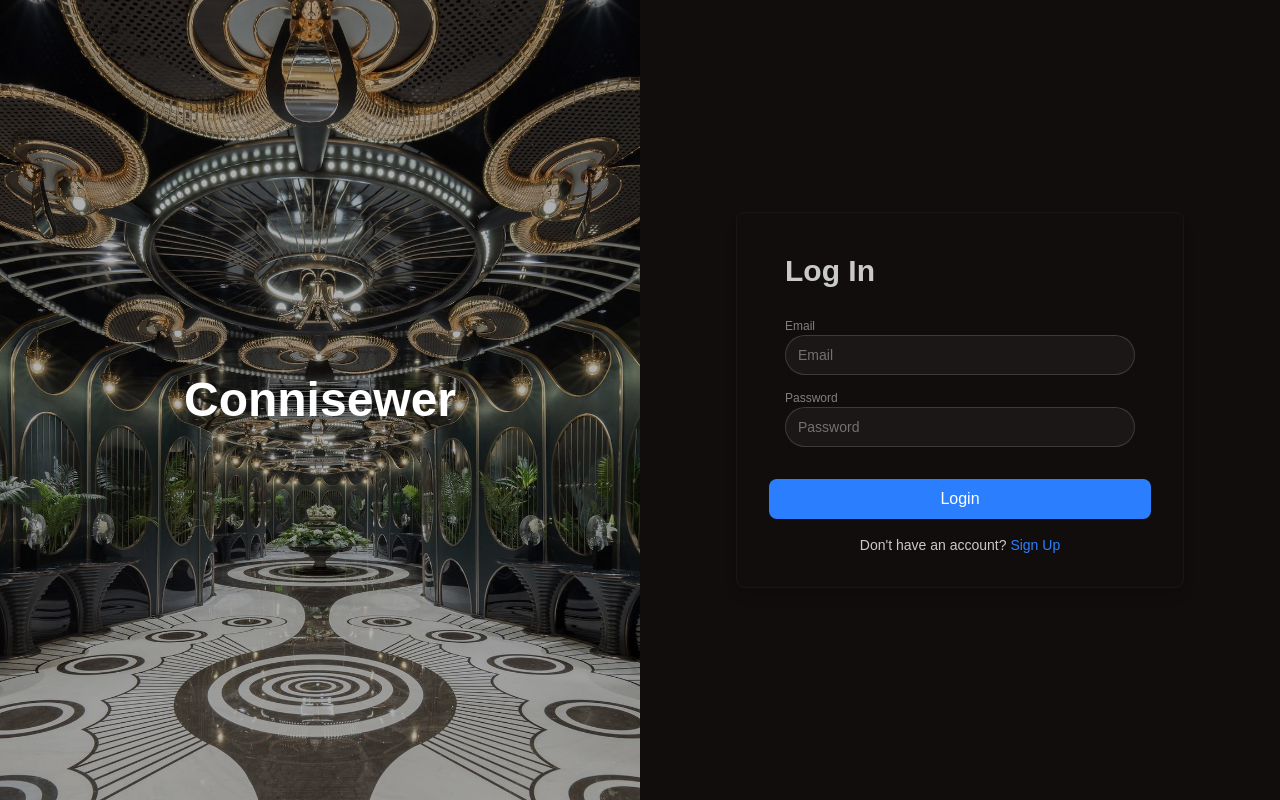
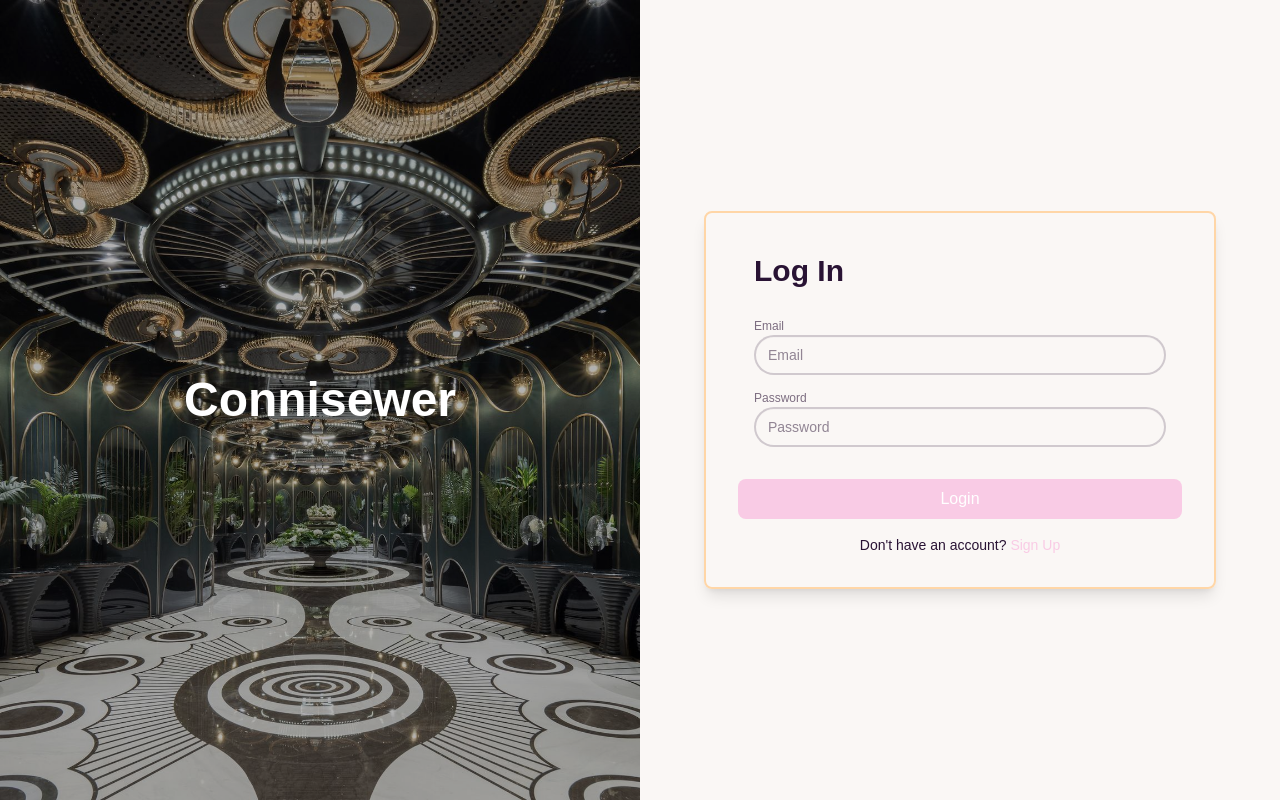
Before and after one commit to joshi-hahahaha/connisewer-frontend, a Next.js app: page /auth in a window 1280 px wide. Built offline with nearby package versions, Linux system fonts and the light colour scheme.

Commit message:
FIX: style.

```diff
--- a/src/app/auth/page.tsx
+++ b/src/app/auth/page.tsx
@@ -1,6 +1,7 @@
 "use client";
 
 import { API } from "@/constants";
+import { useRouter } from "next/navigation";
 import { useState } from "react";
 
 const AuthPage = () => {
@@ -11,6 +12,8 @@ const AuthPage = () => {
     password: "",
     confirmPassword: "",
   });
+
+  const router = useRouter();
 
   const [loading, setLoading] = useState(false);
 
@@ -50,6 +53,10 @@ const AuthPage = () => {
     }
   };
 
+  const handleLogoClick = () => {
+    router.push("/");
+  };
+
   return (
     <div className="flex h-screen">
       {/* Left Side - Background Image */}
@@ -58,13 +65,15 @@ const AuthPage = () => {
         style={{ backgroundImage: "url('/conniseur_background.jpg')" }}
       >
         <div className="w-full h-full bg-black/30 flex justify-center items-center">
-          <div className="text-5xl">Connisewer</div>
+          <div onClick={handleLogoClick} className="text-5xl">
+            Connisewer
+          </div>
         </div>
       </div>
 
       {/* Right Side - Login / Register Form */}
-      <div className="w-1/2 flex items-center justify-center bg-base-300">
-        <div className="w-full max-w-md p-8 border-1 shadow-lg rounded-lg bg-transparent border-base-neutral">
+      <div className="w-1/2 flex items-center justify-center bg-base-100">
+        <div className="w-full max-w-lg p-8 border-2 shadow-lg rounded-lg bg-transparent border-accent ">
           <form onSubmit={handleSubmit}>
             <fieldset className="fieldset border-base-300 p-4 rounded-box">
               <legend className="fieldset-legend text-3xl">
@@ -135,9 +144,10 @@ const AuthPage = () => {
             {/* Submit Button */}
             <button
               type="submit"
-              className="w-full bg-blue-500 text-white mt-4 py-2 rounded-lg hover:bg-blue-600 transition duration-300"
+              className="w-full bg-secondary text-white mt-4 py-2 rounded-lg hover:bg-secondary-content transition duration-300"
               disabled={loading}
             >
+              <div className="text-secondary-content"></div>
               {loading ? "Loading..." : isLogin ? "Login" : "Sign Up"}
             </button>
           </form>
@@ -147,7 +157,7 @@ const AuthPage = () => {
             {isLogin ? "Don't have an account?" : "Already have an account?"}{" "}
             <button
               onClick={() => setIsLogin(!isLogin)}
-              className="text-blue-500 hover:underline"
+              className="text-secondary hover:text-secondary-content  hover:underline"
             >
               {isLogin ? "Sign Up" : "Login"}
             </button>
--- a/src/app/layout.tsx
+++ b/src/app/layout.tsx
@@ -23,7 +23,7 @@ export default function RootLayout({
   children: React.ReactNode;
 }>) {
   return (
-    <html data-theme="forest" lang="en">
+    <html data-theme="cupcake" lang="en">
       <body
         className={`${geistSans.variable} ${geistMono.variable} antialiased bg-base-100`}
       >
```
